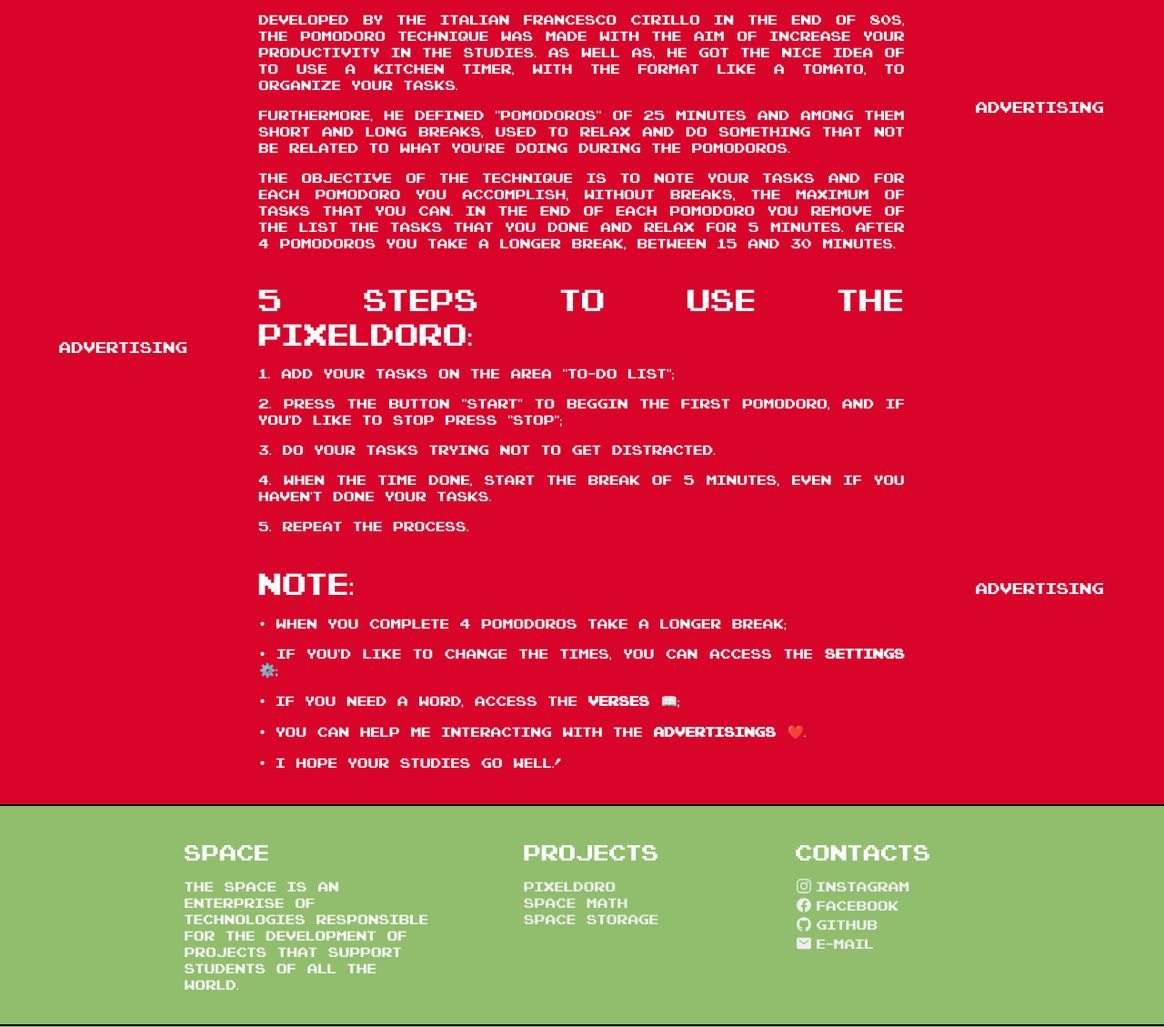
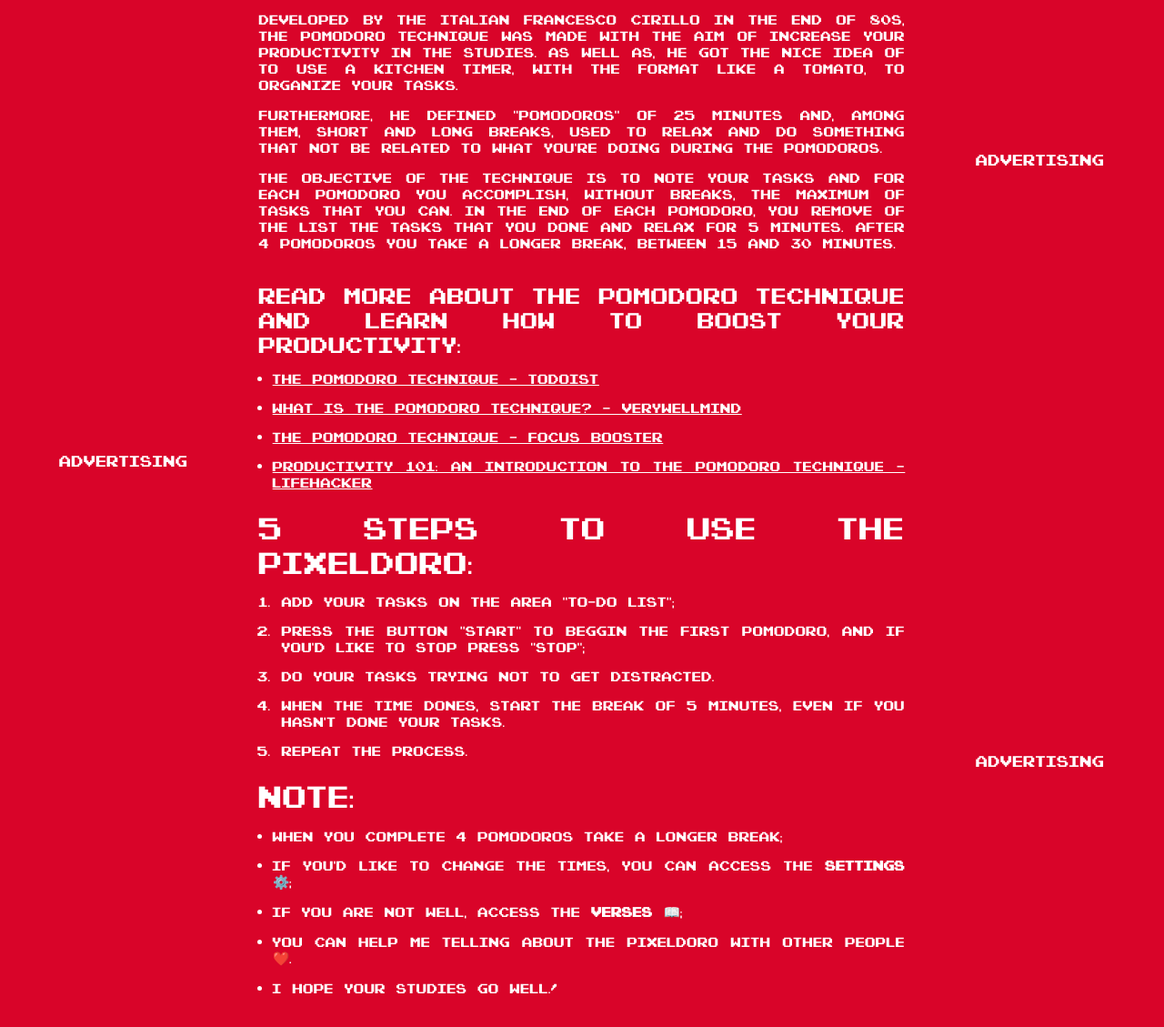
Before and after one commit to Pablo87996/Pixeldoro, a plain HTML site: page about.html in a window 1280 px wide. Shown: the part 210-1339 px from the top of the page at 91% size. Drawn offline with nearby package versions, Linux system fonts and the light colour scheme.

Commit message:
About page updated

```diff
--- a/about.html
+++ b/about.html
@@ -70,19 +70,33 @@
             <h1>The Pomodoro Technique</h1>
 
             <div class="p1">
-                <p>Developed by the Italian Francesco Cirillo in the end of 80s, the Pomodoro Technique was made with
+                <p>
+                    Developed by the Italian Francesco Cirillo in the end of 80s, the <strong>Pomodoro Technique</strong> was made with
                     the aim of increase your productivity in the studies. As well as, he got the nice idea of to use a
-                    kitchen timer, with the format like a tomato, to organize your tasks.</p>
+                    kitchen timer, with the format like a tomato, to organize your tasks.
+                </p>
 
-                <p>Furthermore, he defined "pomodoros" of 25 minutes and among them short and long breaks, used to relax
-                    and do something that not be related to what you're doing during the pomodoros.</p>
+                <p>
+                    Furthermore, he defined "pomodoros" of 25 minutes and, among them, short and long breaks, used to relax
+                    and do something that not be related to what you're doing during the pomodoros.
+                </p>
 
-                <p>The objective of the Technique is to note your tasks and for each pomodoro you accomplish, without
-                    breaks, the maximum of tasks that you can. In the end of each pomodoro you remove of the list the
+                <p>
+                    The objective of the Technique is to note your tasks and for each <strong>pomodoro</strong> you accomplish, without
+                    breaks, the maximum of tasks that you can. In the end of each <strong>pomodoro</strong>, you remove of the list the
                     tasks that you done and relax for 5 minutes. After 4 pomodoros you take a longer break, between 15
-                    and 30 minutes.</p>
+                    and 30 minutes.
+                </p>
+            </div>
 
-            </div>
+            <h5>Read more about the <strong>Pomodoro technique</strong> and learn <strong>how to boost your productivity:</strong></h5>
+
+            <ul>
+                <li><a href="https://todoist.com/productivity-methods/pomodoro-technique">The Pomodoro Technique - todoist</a></li>
+                <li><a href="https://www.verywellmind.com/pomodoro-technique-history-steps-benefits-and-drawbacks-6892111">What Is the Pomodoro Technique? - verywellmind</a></li>
+                <li><a href="https://www.focusboosterapp.com/the-pomodoro-technique">The pomodoro technique - focus booster</a></li>
+                <li><a href="https://lifehacker.com/productivity-101-a-primer-to-the-pomodoro-technique-1598992730">Productivity 101: An Introduction to The Pomodoro Technique - lifehacker</a></li>
+            </ul>
 
             <div class="ads-portrait">
                 <h6>Advertising</h6>
@@ -101,23 +115,23 @@
 
             <h4>5 steps to use the Pixeldoro:</h4>
 
-            <div class="p2">
-                <p>1. Add your tasks on the area "To-do list";</p>
-                <p>2. Press the button "Start" to beggin the first pomodoro, and if you'd like to stop press "Stop";</p>
-                <p>3. Do your tasks trying not to get distracted.</p>
-                <p>4. When the time done, start the break of 5 minutes, even if you haven't done your tasks.</p>
-                <p>5. Repeat the process.</p>
-            </div>
+            <ol class="p2">
+                <li>Add your tasks on the area "To-do list";</li>
+                <li>Press the button "Start" to beggin the first pomodoro, and if you'd like to stop press "Stop";</li>
+                <li>Do your tasks trying not to get distracted.</li>
+                <li>When the time dones, start the break of 5 minutes, even if you hasn't done your tasks.</li>
+                <li>Repeat the process.</li>
+            </ol>
 
             <h4>Note:</h4>
 
-            <div class="p3">
-                <p>• When you complete 4 pomodoros take a longer break;</p>
-                <p>• If you'd like to change the times, you can access the <b>settings</b> ⚙️;</p>
-                <p>• If you need a word, access the <b>verses</b> 📖;</p>
-                <p>• You can help me interacting with the <b>Advertisings</b> ❤️.</p>
-                <p>• I hope your studies go well!</p>
-            </div>
+            <ul class="p3">
+                <li>When you complete 4 pomodoros take a longer break;</li>
+                <li>If you'd like to change the times, you can access the <b>settings</b> ⚙️;</li>
+                <li>If you are not well, access the <b>verses</b> 📖;</li>
+                <li>You can help me telling about the <strong>Pixeldoro</strong> with other people ❤️.</li>
+                <li>I hope your studies go well!</li>
+            </ul>
 
             <div class="ads-portrait">
                 <h6>Advertising</h6>
--- a/css/styles.css
+++ b/css/styles.css
@@ -184,6 +184,21 @@
     word-wrap: break-word;
 }
 
+.subpage li {
+    all: revert !important;
+    margin: 14px 0 !important;
+}
+
+.subpage ul {
+    all: revert !important;
+    padding-left: 15px !important;
+}
+
+.subpage ol {
+    all: revert !important;
+    padding-left: 25px !important;
+}
+
 .subpage-content {
     padding: 3%;
     width: 100%;
@@ -194,6 +209,11 @@
 }
 
 .subpage a {
+    color: #FFF !important;
+    text-decoration: underline;
+}
+
+.subpage a:hover {
     color: #90be6d !important;
 }
 
```
Also changed, not shown: pt-br/sobre.html (+36 -21 lines).
